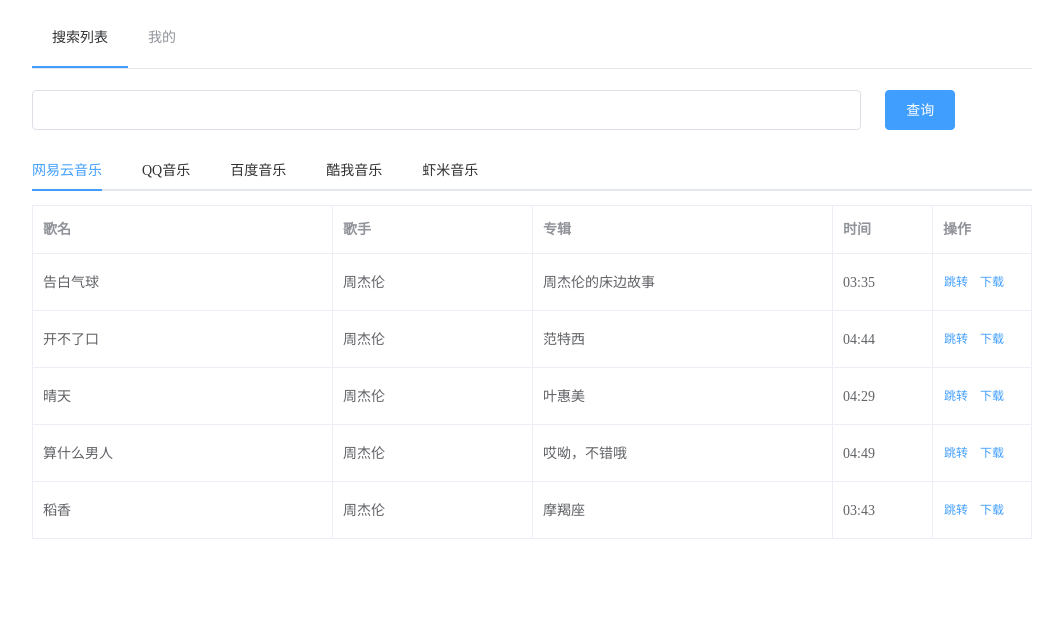
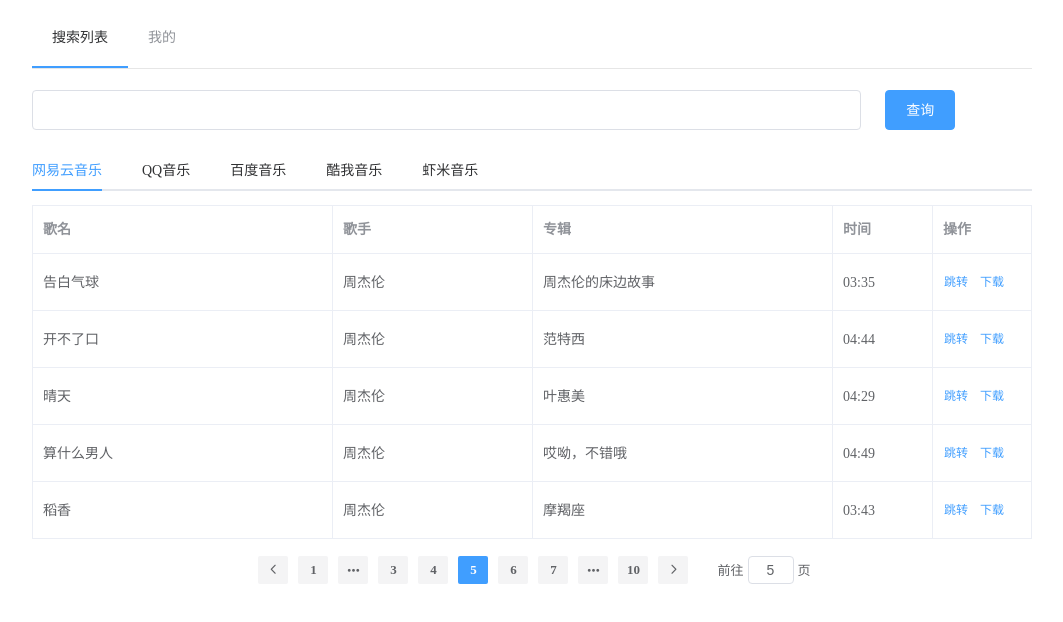
Before and after one commit to BaoStorm/musicdownload, a Vue app: page / in a window 1280 px wide. Shown: the top 622 px of the page, without its empty margins (108-1171 px from the left). Built offline with nearby package versions, Linux system fonts and the light colour scheme.

Commit message:
增加分页

```diff
--- a/src/components/table/table.vue
+++ b/src/components/table/table.vue
@@ -1,4 +1,5 @@
 <template>
+  <div>
     <el-table :data="tableData" border style="width: 100%">
       <el-table-column prop="song" label="歌名" width="300">
       </el-table-column>
@@ -15,16 +16,34 @@
         </template>
       </el-table-column>
     </el-table>
+    <div class="pagination">
+      <el-pagination background
+        @size-change="handleSizeChange"
+        @current-change="handleCurrentChange"
+        :current-page.sync="currentPage3"
+        :page-size="100"
+        layout="prev, pager, next, jumper"
+        :total="1000">
+      </el-pagination>
+    </div>
+  </div>
 </template>
 <script>
 export default {
   methods: {
     handleClick (row) {
       console.log(row)
+    },
+    handleSizeChange (val) {
+      console.log(`每页 ${val} 条`)
+    },
+    handleCurrentChange (val) {
+      console.log(`当前页: ${val}`)
     }
   },
   data () {
     return {
+      currentPage3: 5,
       tableData: [{
         song: '告白气球',
         singer: '周杰伦',
@@ -55,3 +74,9 @@
   }
 }
 </script>
+<style scoped>
+  .pagination{
+    text-align: center;
+    margin-top: 15px;
+  }
+</style>
```
Lines whose indentation alone changed are shown as unchanged.
